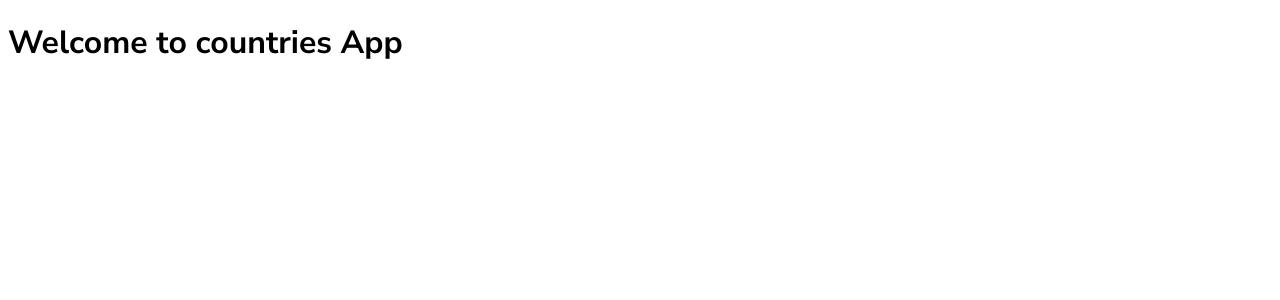
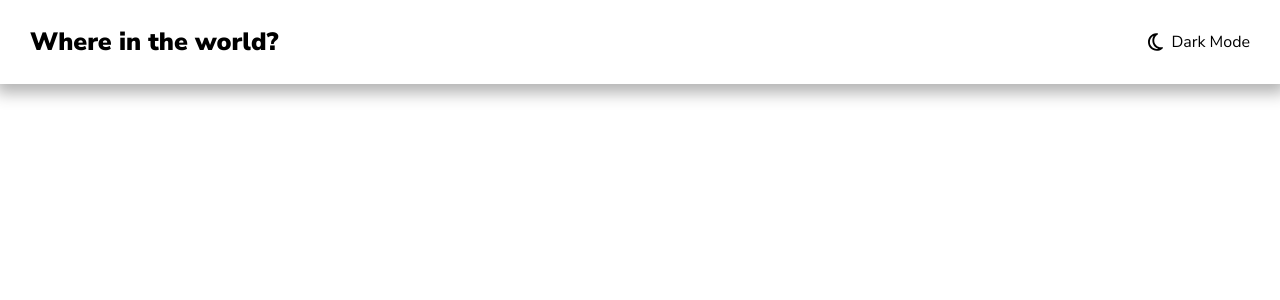
Before and after one commit to EdinsonGomez/countries-app, a Next.js app: page / in a window 1280 px wide. Shown: the top 300 px of the page. Built offline with nearby package versions, Linux system fonts and the light colour scheme.

Commit message:
Create header

```diff
--- a/package.json
+++ b/package.json
@@ -9,6 +9,10 @@
     "lint": "next lint"
   },
   "dependencies": {
+    "@fortawesome/fontawesome-svg-core": "^6.4.2",
+    "@fortawesome/free-regular-svg-icons": "^6.4.2",
+    "@fortawesome/free-solid-svg-icons": "^6.4.2",
+    "@fortawesome/react-fontawesome": "^0.2.0",
     "eslint": "8.47.0",
     "eslint-config-next": "13.4.17",
     "next": "13.4.17",
--- a/src/app/layout.js
+++ b/src/app/layout.js
@@ -1,6 +1,16 @@
-import { Nunito_Sans } from 'next/font/google'
+import { Nunito_Sans } from 'next/font/google';
+import { config } from "@fortawesome/fontawesome-svg-core";
 
-const font = Nunito_Sans({ subsets: ['latin'] })
+import '../styles/global.css';
+import '@fortawesome/fontawesome-svg-core/styles.css';
+
+import Header from "../components/header/Header";
+
+config.autoAddCss = false;
+
+const font = Nunito_Sans({
+  subsets: ['latin']
+})
 
 export const metadata = {
   title: 'Countries App',
@@ -10,7 +20,12 @@ export const metadata = {
 export default function RootLayout({ children }) {
   return (
     <html lang="en">
-      <body className={font.className}>{children}</body>
+      <body className={font.className}>
+        <Header />
+        <main>
+          {children}
+        </main>
+      </body>
     </html>
   )
 }
--- a/src/app/page.js
+++ b/src/app/page.js
@@ -1,9 +1,5 @@
 import Image from 'next/image'
 
 export default function Home() {
-  return (
-    <main>
-      <h1>Welcome to countries App</h1>
-    </main>
-  )
+  return null
 }
--- /dev/null
+++ b/src/components/header/Header.jsx
@@ -0,0 +1,18 @@
+import { FontAwesomeIcon } from "@fortawesome/react-fontawesome";
+import { faMoon } from "@fortawesome/free-regular-svg-icons";
+
+import styles from "../../styles/header/header.module.css";
+
+const HeaderComponent = () => {
+  return (
+    <header className={styles.header}>
+      <p className={styles.title}>Where in the world?</p>
+      <div className={styles.darkMode}>
+        <FontAwesomeIcon icon={faMoon} className={styles.darkMode_icon} />
+        <span>Dark Mode</span>
+      </div>
+    </header>
+  )
+}
+
+export default HeaderComponent;
--- /dev/null
+++ b/src/styles/global.css
@@ -0,0 +1,4 @@
+body {
+  padding: 0;
+  margin: 0;
+}
--- /dev/null
+++ b/src/styles/header/header.module.css
@@ -0,0 +1,47 @@
+.header {
+  display: flex;
+  justify-content: space-between;
+  align-items: center;
+  padding: 0 30px;
+  box-shadow: 1px 4px 15px 5px rgba(0, 0, 0, 0.3);
+}
+
+.title {
+  font-size: 25px;
+  font-weight: 900;
+}
+
+.darkMode {
+  display: flex;
+  justify-content: center;
+  align-items: center;
+  gap: 8px;
+}
+
+.darkMode_icon {
+  height: 20px;
+}
+
+@media (max-width: 600px) {
+  .title {
+    font-size: 20px;
+  }
+
+  .darkMode span {
+    font-size: 15px;
+  }
+
+  .darkMode_icon {
+    height: 18px;
+  }
+}
+
+@media (max-width: 370px) {
+  .header {
+    padding: 0 10px;
+  }
+
+  .title {
+    font-size: 18px;
+  }
+}
```
Also changed, not shown: 1 other file (tests, documents, lock files or other folders).
